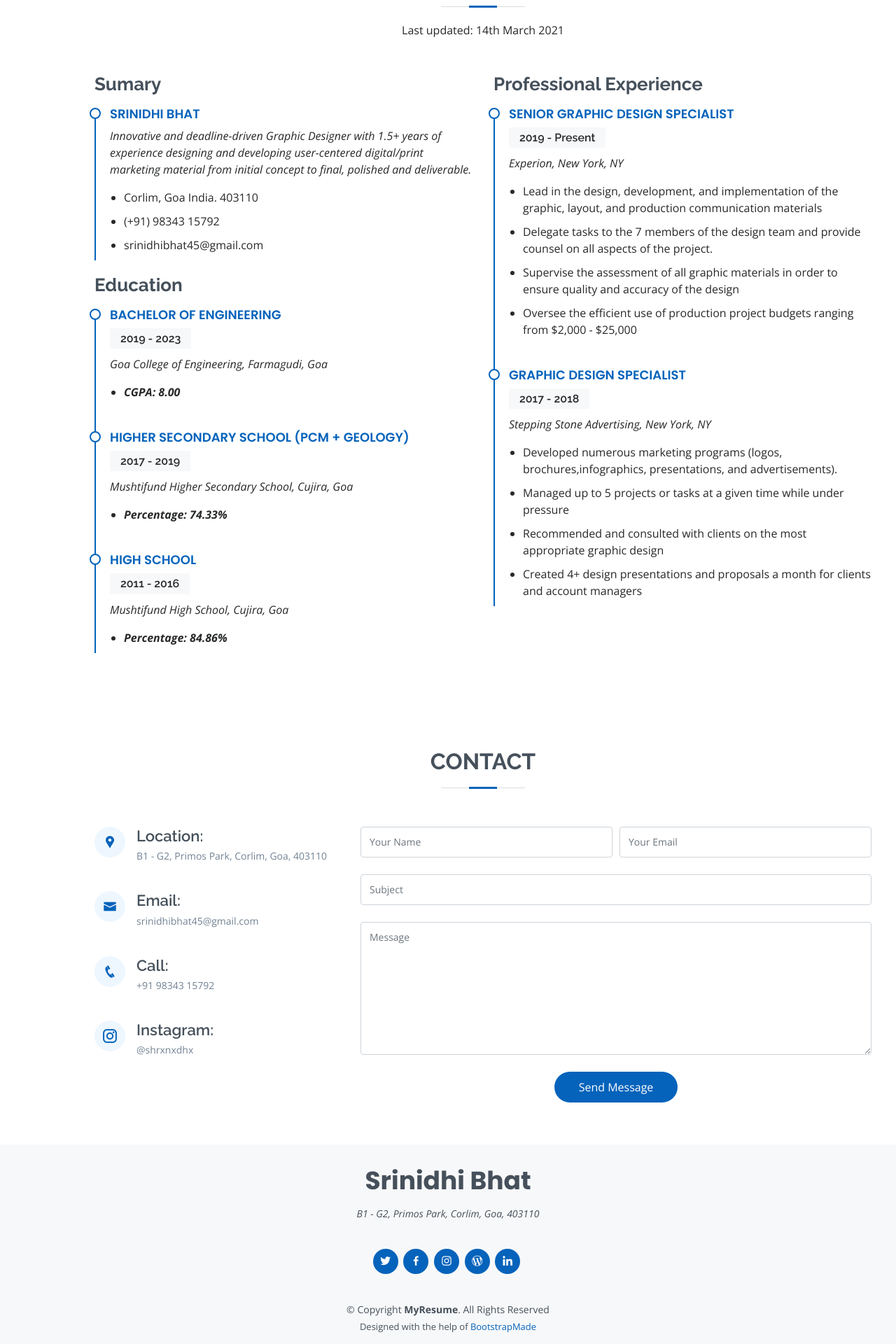
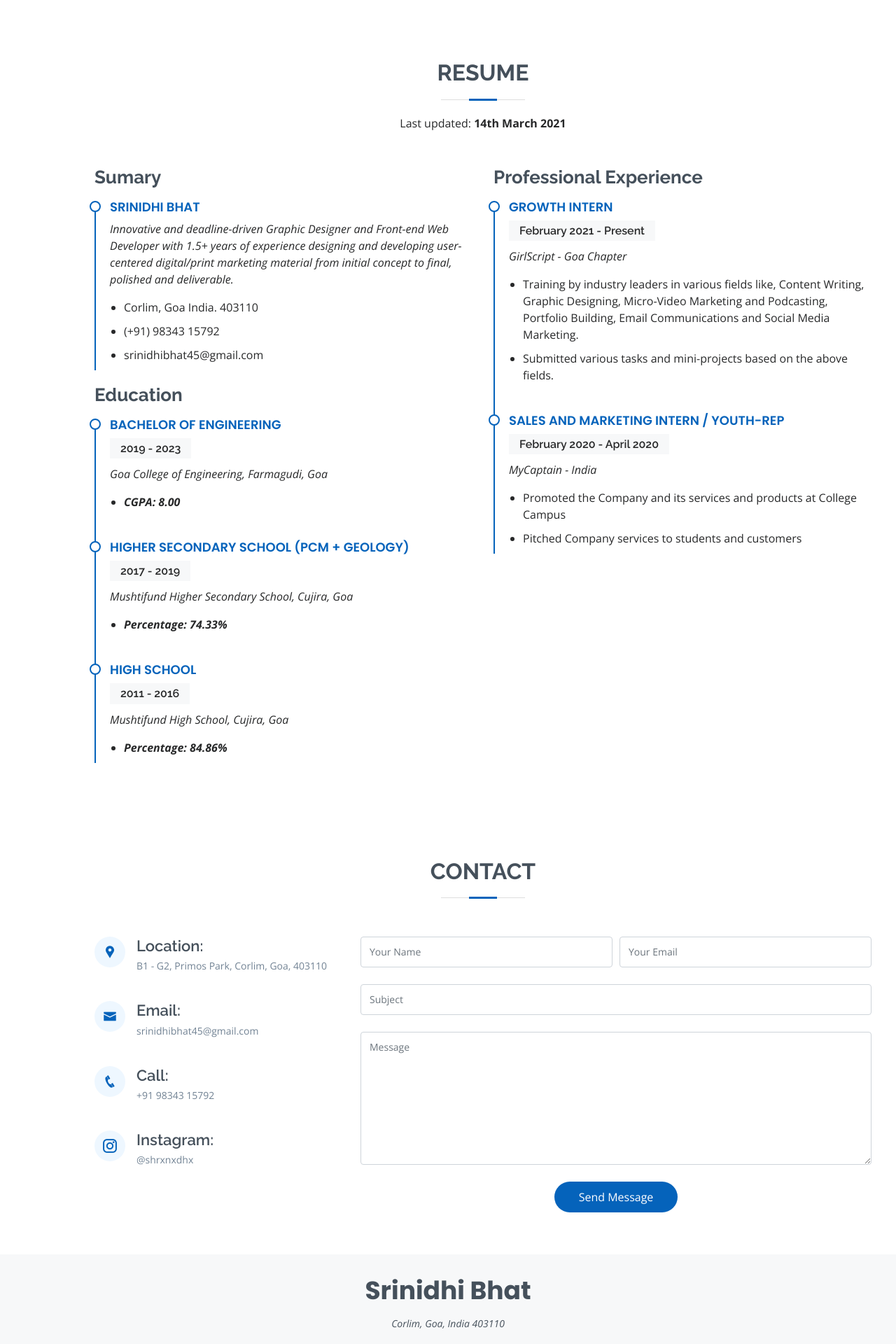
Before and after one commit to srinidhibhat45/srinidhi-bhat-portfolio, a PHP site: page / in a window 1280 px wide. Shown: the part 2600-4520 px from the top of the page at 70% size. Run offline with PHP 8.4, Linux system fonts and the light colour scheme.

Commit message:
minor changes

```diff
--- a/assets/css/style.css
+++ b/assets/css/style.css
@@ -260,7 +260,7 @@ h1, h2, h3, h4, h5, h6 {
 
 #hero:before {
   content: "";
-  background: rgba(255, 255, 255, 0.8);
+  background: rgba(255, 255, 255, 0.527);
   position: absolute;
   bottom: 0;
   top: 0;
--- a/index.html
+++ b/index.html
@@ -55,7 +55,7 @@
   <section id="hero" class="d-flex flex-column justify-content-center">
     <div class="container" data-aos="zoom-in" data-aos-delay="100">
       <h1>Srinidhi Bhat</h1>
-      <p>I'm a <span class="typed" data-typed-items="Designer, Developer, Freelancer, Blogger"></span></p>
+      <p>I'm a <span class="typed" data-typed-items="Designer, Developer, Freelancer, Blogger, Student"></span></p>
       <div class="social-links">
         <a href="https://www.twitter.com/YourFatGuy" class="twitter" target="_blank"><i class="bx bxl-twitter"></i></a>
         <a href="https://www.facebook.com/srinidhi.bhat.988" class="facebook" target="_blank"><i class="bx bxl-facebook"></i></a>
@@ -75,18 +75,18 @@
 
         <div class="section-title">
           <h2>About</h2>
-          <p style="font-size: 20px">A highly motivated and passion driven individual with keen interest to learn more and grow everyday. Love interacting with people and leading teams. I enjoy public speaking, reading and writing.  </p>
+          <p style="font-size: 20px">A highly motivated and passion driven individual with keen interest to learn more and grow everyday. Love interacting with people and leading teams. I enjoy public speaking, reading and writing.</p>
         </div>
         <hr>
+        <div style="height: 50px; width: 20px;"></div>
         <div class="row">
           <div class="col-lg-4">
             <img src="assets/img/profile-img.jpg" class="img-fluid pfp" alt="profile image">
           </div>
           <div class="col-lg-8 pt-4 pt-lg-0 content">
             <h3>Graphic Designer &amp; Front-End Web Developer.</h3>
-            <p class="font-italic">
-
-            </p>
+            <p class="font-italic"></p></p>
+            <div style="height: 40px; width: 20px;"></div>
             <div class="row">
               <div class="col-lg-6">
                 <ul>
@@ -105,11 +105,14 @@
                 </ul>
               </div>
             </div>
+            <div style="height: 40px; width: 20px;"></div>
             <p>
-              Graphic Designer and Front-end Web Developer currently open to <strong>Part-time Jobs </strong>and <strong>Internships</strong> and <strong>Freelance Opportunities</strong>.
+              Graphic Designer and Front-end Web Developer currently open to <b>Part-time Jobs </b>, <b>Internships</b> and <b>Freelance Opportunities</b>.
             </p>
           </div>
         </div>
+        <div style="height: 50px; width: 20px;"></div>
+        <hr>
 
       </div>
     </section><!-- End About Section -->
@@ -168,7 +171,7 @@
 
         <div class="section-title">
           <h2>Skills</h2>
-          <p>Here is a short summary of my skills and experience in various softwares and technologies</p>
+          <p>Here is a short summary of my skills and experience in various <b>Softwares</b>, <b>Languages</b> and <b>technologies</b></p>
         </div>
 
         <div class="row skills-content">
@@ -278,7 +281,7 @@
 
         <div class="section-title">
           <h2>Resume</h2>
-          <p>Last updated: 14th March 2021</p>
+          <p>Last updated: <b>14th March 2021</b></p>
         </div>
 
         <div class="row">
@@ -286,7 +289,7 @@
             <h3 class="resume-title">Sumary</h3>
             <div class="resume-item pb-0">
               <h4>Srinidhi Bhat</h4>
-              <p><em>Innovative and deadline-driven Graphic Designer with 1.5+ years of experience designing and developing user-centered digital/print marketing material from initial concept to final, polished and deliverable.</em></p>
+              <p><em>Innovative and deadline-driven Graphic Designer and Front-end Web Developer with 1.5+ years of experience designing and developing user-centered digital/print marketing material from initial concept to final, polished and deliverable.</em></p>
               <ul>
                 <li>Corlim, Goa India. 403110</li>
                 <li>(+91) 98343 15792</li>
@@ -317,26 +320,22 @@
           <div class="col-lg-6">
             <h3 class="resume-title">Professional Experience</h3>
             <div class="resume-item">
-              <h4>Senior graphic design specialist</h4>
-              <h5>2019 - Present</h5>
-              <p><em>Experion, New York, NY </em></p>
+              <h4>Growth Intern</h4>
+              <h5>February 2021 - Present</h5>
+              <p><em>GirlScript - Goa Chapter</em></p>
               <ul>
-                <li>Lead in the design, development, and implementation of the graphic, layout, and production communication materials</li>
-                <li>Delegate tasks to the 7 members of the design team and provide counsel on all aspects of the project. </li>
-                <li>Supervise the assessment of all graphic materials in order to ensure quality and accuracy of the design</li>
-                <li>Oversee the efficient use of production project budgets ranging from $2,000 - $25,000</li>
+                <li>Training by industry leaders in various fields like, Content Writing, Graphic Designing, Micro-Video Marketing and Podcasting, Portfolio Building, Email Communications and Social Media Marketing.</li>
+                <li>Submitted various tasks and mini-projects based on the above fields.</li>
               </ul>
             </div>
             <div class="resume-item">
-              <h4>Graphic design specialist</h4>
-              <h5>2017 - 2018</h5>
-              <p><em>Stepping Stone Advertising, New York, NY</em></p>
+              <h4>Sales and Marketing Intern / Youth-Rep</h4>
+              <h5>February 2020 - April 2020</h5>
+              <p><em>MyCaptain - India</em></p>
               <ul>
-                <li>Developed numerous marketing programs (logos, brochures,infographics, presentations, and advertisements).</li>
-                <li>Managed up to 5 projects or tasks at a given time while under pressure</li>
-                <li>Recommended and consulted with clients on the most appropriate graphic design</li>
-                <li>Created 4+ design presentations and proposals a month for clients and account managers</li>
-              </ul>
+                <li>Promoted the Company and its services and products at College Campus</li>
+                <li>Pitched Company services to students and customers</li>
+                </ul>
             </div>
           </div>
         </div>
@@ -426,7 +425,7 @@
   <footer id="footer">
     <div class="container">
       <h3>Srinidhi Bhat</h3>
-      <p>B1 - G2, Primos Park, Corlim, Goa, 403110</p>
+      <p>Corlim, Goa, India 403110</p>
       <div class="social-links">
         <a href="https://www.twitter.com/YourFatGuy" class="twitter" target="_blank"><i class="bx bxl-twitter"></i></a>
         <a href="https://www.facebook.com/srinidhi.bhat.988" class="facebook" target="_blank"><i class="bx bxl-facebook"></i></a>
@@ -435,14 +434,7 @@
         <a href="https://www.linkedin.com/in/srinidhi-bhat-8aaa2a147/" class="linkedin" target="_blank"><i class="bx bxl-linkedin"></i></a>
       </div>
       <div class="copyright">
-        &copy; Copyright <strong><span>MyResume</span></strong>. All Rights Reserved
-      </div>
-      <div class="credits">
-        <!-- All the links in the footer should remain intact. -->
-        <!-- You can delete the links only if you purchased the pro version. -->
-        <!-- Licensing information: [license-url] -->
-        <!-- Purchase the pro version with working PHP/AJAX contact form: https://bootstrapmade.com/free-html-bootstrap-template-my-resume/ -->
-        Designed with the help of <a href="https://bootstrapmade.com/">BootstrapMade</a>
+        &copy; Copyright 2021 <strong><span>Srinidhi Bhat</span></strong>. All Rights Reserved
       </div>
     </div>
   </footer><!-- End Footer -->
```
